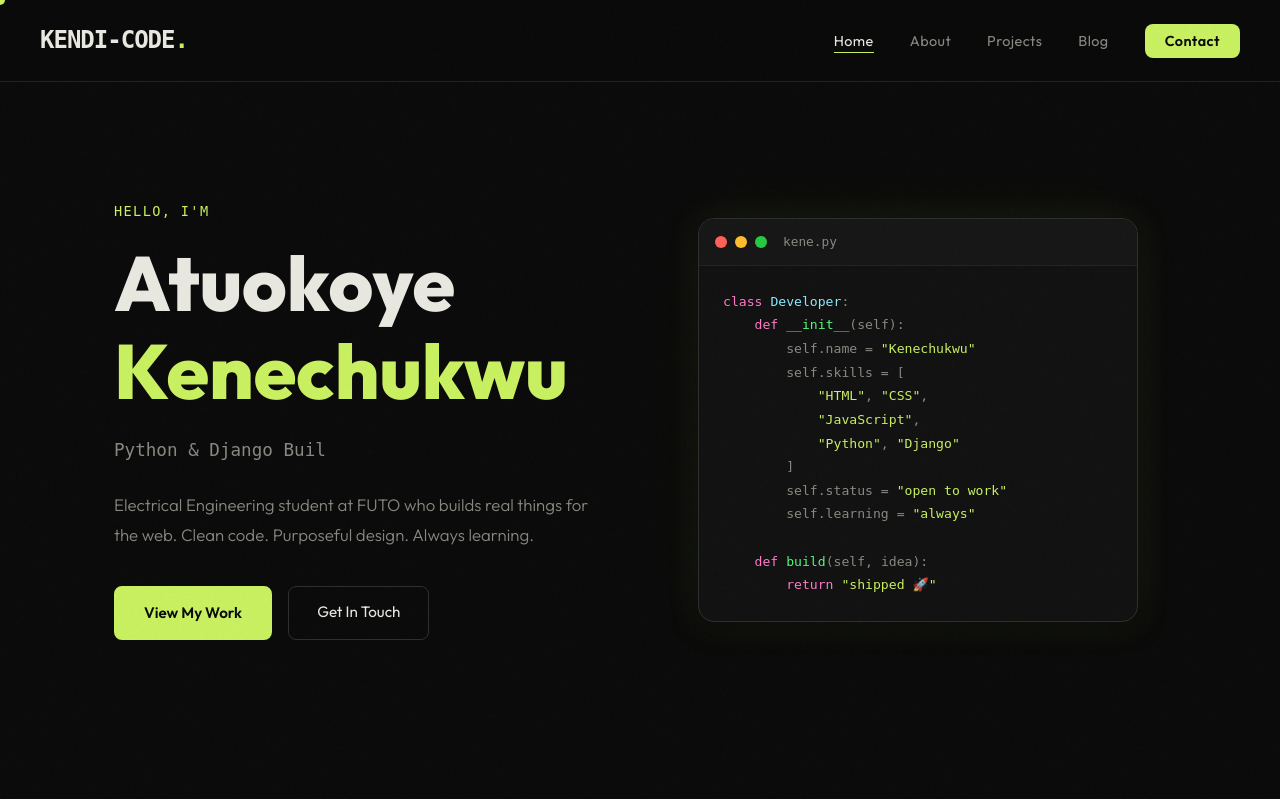
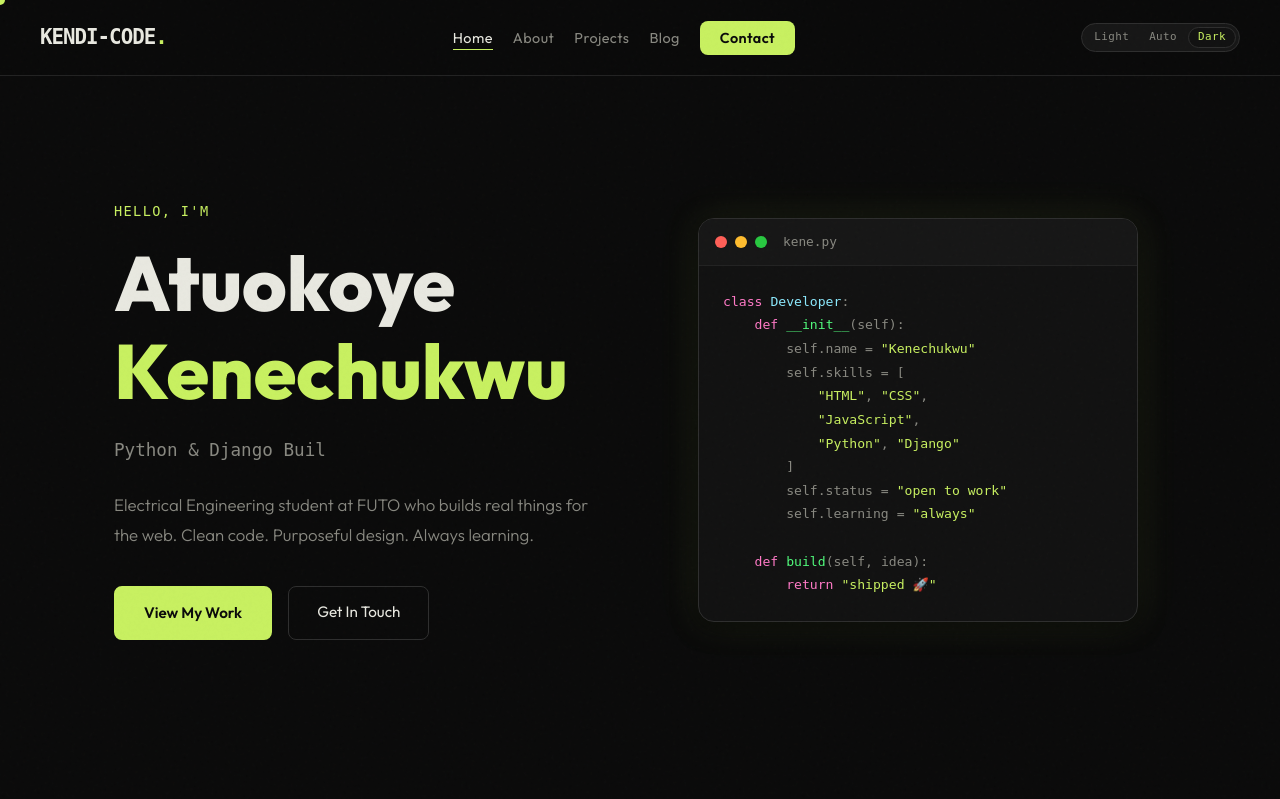
Before and after one commit to Kendi-code/portfolio, a Django app: page / in a window 1280 px wide. Shown: the top 799 px of the page. Run offline with Django 5.2, Linux system fonts and the light colour scheme; data comes from the database, SQL or seed files in the repository; data that the repository does not hold is empty; parts of the project's set-up code (start-up, migrations or seed data) failed here and were passed over; some web fonts are replaced.

Commit message:
Added new )

```diff
--- a/portfolio_project/urls.py
+++ b/portfolio_project/urls.py
@@ -7,17 +7,8 @@ urlpatterns = [
     path('admin/', admin.site.urls),
     path('', include('portfolio.urls')),
     path('blog/', include('blog.urls')),
+    path('dashboard/', include('dashboard.urls')),
 ]
 
-# Serve media files during development
 if settings.DEBUG:
     urlpatterns += static(settings.MEDIA_URL, document_root=settings.MEDIA_ROOT)
-
-urlpatterns = [
-    path('admin/', admin.site.urls),
-    path('', include('portfolio.urls')),
-    path('blog/', include('blog.urls')),
-    path('dashboard/', include('dashboard.urls')),  # ← add this line
-]
-
-path('dashboard/', include('dashboard.urls')),
--- a/static/css/style.css
+++ b/static/css/style.css
@@ -118,23 +134,30 @@ h3 { font-size: 1.2rem; font-weight: 600; }
   backdrop-filter: blur(16px);
   -webkit-backdrop-filter: blur(16px);
   border-bottom: 1px solid var(--border);
-  transition: padding var(--transition), border-color var(--transition);
+  transition: padding var(--transition), background var(--transition);
+  gap: 16px;
+}
+[data-theme="light"] .navbar {
+  background: rgba(245, 245, 240, 0.9);
 }
 .navbar.scrolled { padding: 14px 40px; }
 
 .nav-logo {
   font-family: var(--mono);
-  font-size: 1.5rem;
+  font-size: 1.3rem;
   font-weight: 700;
   color: var(--text);
   letter-spacing: -1px;
+  flex-shrink: 0;
 }
 .nav-logo span { color: var(--accent); }
 
 .nav-links {
   display: flex;
   align-items: center;
-  gap: 36px;
+  gap: 20px;
+  flex: 1;
+  justify-content: center;
 }
 .nav-links a {
   font-size: 0.9rem;
@@ -164,6 +187,43 @@ h3 { font-size: 1.2rem; font-weight: 600; }
 .nav-cta::after { display: none !important; }
 .nav-cta:hover { background: var(--text); color: var(--bg) !important; }
 
+/* === THEME TOGGLE === */
+.theme-toggle {
+  display: flex;
+  align-items: center;
+  background: var(--bg-elevated);
+  border: 1px solid var(--border-bright);
+  border-radius: 20px;
+  padding: 3px;
+  gap: 2px;
+  flex-shrink: 0;
+}
+.theme-btn {
+  background: none;
+  border: none;
+  cursor: pointer;
+  padding: 4px 9px;       /* ← reduced from 5px 12px */
+  border-radius: 16px;
+  font-size: 0.68rem;     /* ← reduced from 0.72rem */
+  font-family: var(--mono);
+  color: var(--text-muted);
+  transition: background var(--transition), color var(--transition);
+  letter-spacing: 0.04em;
+  line-height: 1;
+  white-space: nowrap;
+}
+.theme-btn.active {
+  background: var(--bg-card);
+  color: var(--accent);
+  border: 1px solid var(--border-bright);
+}
+.theme-btn:hover:not(.active) { color: var(--text); }
+
+/* Desktop toggle visible, mobile toggle hidden by default */
+.theme-toggle-desktop { display: flex; }
+.mobile-theme-item { display: none; }
+
+/* === HAMBURGER === */
 .hamburger {
   display: none;
   flex-direction: column;
--- a/static/js/main.js
+++ b/static/js/main.js
@@ -2,13 +2,58 @@
    PORTFOLIO — main.js
 ============================================= */
 
-// === CUSTOM CURSOR ===
+/* === THEME SYSTEM === */
+(function() {
+  const root = document.documentElement;
+
+  function applyTheme(mode) {
+    if (mode === 'dark') {
+      root.setAttribute('data-theme', 'dark');
+    } else if (mode === 'light') {
+      root.setAttribute('data-theme', 'light');
+    } else {
+      const prefersDark = window.matchMedia('(prefers-color-scheme: dark)').matches;
+      root.setAttribute('data-theme', prefersDark ? 'dark' : 'light');
+    }
+  }
+
+  function setActiveButton(mode) {
+    document.querySelectorAll('.theme-btn').forEach(btn => {
+      btn.classList.toggle('active', btn.dataset.mode === mode);
+    });
+  }
+
+  function setTheme(mode) {
+    localStorage.setItem('theme', mode);
+    applyTheme(mode);
+    setActiveButton(mode);
+  }
+
+  const saved = localStorage.getItem('theme') || 'dark';
+  applyTheme(saved);
+
+  document.addEventListener('DOMContentLoaded', function() {
+    setActiveButton(saved);
+
+    document.querySelectorAll('.theme-btn').forEach(btn => {
+      btn.addEventListener('click', () => setTheme(btn.dataset.mode));
+    });
+
+    window.matchMedia('(prefers-color-scheme: dark)').addEventListener('change', () => {
+      if (localStorage.getItem('theme') === 'system') {
+        applyTheme('system');
+      }
+    });
+  });
+})();
+
+/* === CUSTOM CURSOR === */
 document.addEventListener('mousemove', (e) => {
   document.body.style.setProperty('--cx', e.clientX + 'px');
   document.body.style.setProperty('--cy', e.clientY + 'px');
 });
 
-// === NAVBAR SCROLL EFFECT ===
+/* === NAVBAR SCROLL EFFECT === */
 const navbar = document.getElementById('navbar');
 window.addEventListener('scroll', () => {
   if (window.scrollY > 40) {
@@ -18,16 +63,15 @@ window.addEventListener('scroll', () => {
   }
 });
 
-// === HAMBURGER MENU ===
+/* === HAMBURGER MENU === */
 const hamburger = document.getElementById('hamburger');
 const navLinks  = document.getElementById('navLinks');
 
 if (hamburger && navLinks) {
   hamburger.addEventListener('click', () => {
     navLinks.classList.toggle('open');
-    // Animate hamburger bars into X
+    hamburger.classList.toggle('active');
     const spans = hamburger.querySelectorAll('span');
-    hamburger.classList.toggle('active');
     if (hamburger.classList.contains('active')) {
       spans[0].style.transform = 'rotate(45deg) translate(5px, 5px)';
       spans[1].style.opacity   = '0';
@@ -39,7 +83,6 @@ if (hamburger && navLinks) {
     }
   });
 
-  // Close nav when a link is clicked
   navLinks.querySelectorAll('a').forEach(link => {
     link.addEventListener('click', () => {
       navLinks.classList.remove('open');
@@ -52,7 +95,7 @@ if (hamburger && navLinks) {
   });
 }
 
-// === SCROLL REVEAL ===
+/* === SCROLL REVEAL === */
 const revealObserver = new IntersectionObserver((entries) => {
   entries.forEach(entry => {
     if (entry.isIntersecting) {
@@ -63,14 +106,12 @@ const revealObserver = new IntersectionObserver((entries) => {
 
 document.querySelectorAll('.reveal').forEach(el => revealObserver.observe(el));
 
-// === SKILL BAR ANIMATION ===
-// Runs once when skill bars scroll into view
+/* === SKILL BAR ANIMATION === */
 const skillObserver = new IntersectionObserver((entries) => {
   entries.forEach(entry => {
     if (entry.isIntersecting) {
       const fill = entry.target;
       const width = fill.dataset.width;
-      // Short delay so the reveal animation plays first
       setTimeout(() => {
         fill.style.width = width + '%';
       }, 300);
@@ -81,7 +122,7 @@ const skillObserver = new IntersectionObserver((entries) => {
 
 document.querySelectorAll('.skill-fill').forEach(el => skillObserver.observe(el));
 
-// === TYPEWRITER EFFECT (Home hero only) ===
+/* === TYPEWRITER EFFECT === */
 const typewriterEl = document.getElementById('typewriter');
 if (typewriterEl) {
   const phrases = [
@@ -109,7 +150,6 @@ if (typewriterEl) {
     }
 
     if (!isDeleting && charIndex === currentPhrase.length) {
-      // Pause at end before deleting
       isDeleting = true;
       typingSpeed = 1800;
     } else if (isDeleting && charIndex === 0) {
@@ -121,11 +161,10 @@ if (typewriterEl) {
     setTimeout(type, typingSpeed);
   }
 
-  // Start after a short delay
   setTimeout(type, 600);
 }
 
-// === AUTO-DISMISS MESSAGES ===
+/* === AUTO-DISMISS MESSAGES === */
 setTimeout(() => {
   document.querySelectorAll('.alert').forEach(alert => {
     alert.style.transition = 'opacity 0.5s ease';
--- a/templates/base.html
+++ b/templates/base.html
@@ -1,6 +1,6 @@
 {% load static %}
 <!DOCTYPE html>
-<html lang="en">
+<html lang="en" data-theme="dark">
 <head>
   <meta charset="UTF-8" />
   <meta name="viewport" content="width=device-width, initial-scale=1.0"/>
@@ -11,28 +11,56 @@
   <link href="https://fonts.googleapis.com/css2?family=Fragment+Mono&family=Outfit:wght@300;400;600;800&display=swap" rel="stylesheet">
   <link rel="icon" type="image/png" href="{% static 'images/favicon.png' %}">
   <link rel="stylesheet" href="{% static 'css/style.css' %}">
+  <script>
+    (function() {
+      const saved = localStorage.getItem('theme') || 'dark';
+      const prefersDark = window.matchMedia('(prefers-color-scheme: dark)').matches;
+      if (saved === 'light') {
+        document.documentElement.setAttribute('data-theme', 'light');
+      } else if (saved === 'system') {
+        document.documentElement.setAttribute('data-theme', prefersDark ? 'dark' : 'light');
+      } else {
+        document.documentElement.setAttribute('data-theme', 'dark');
+      }
+    })();
+  </script>
 </head>
 <body>
 
-  <!-- Noise overlay for texture -->
   <div class="noise-overlay"></div>
 
-  <!-- Navigation -->
   <nav class="navbar" id="navbar">
     <a href="{% url 'home' %}" class="nav-logo">KENDI-CODE<span>.</span></a>
+
     <ul class="nav-links" id="navLinks">
       <li><a href="{% url 'home' %}" class="{% if request.resolver_match.url_name == 'home' %}active{% endif %}">Home</a></li>
       <li><a href="{% url 'about' %}" class="{% if request.resolver_match.url_name == 'about' %}active{% endif %}">About</a></li>
       <li><a href="{% url 'projects' %}" class="{% if request.resolver_match.url_name == 'projects' %}active{% endif %}">Projects</a></li>
       <li><a href="{% url 'blog_list' %}" class="{% if request.resolver_match.url_name == 'blog_list' %}active{% endif %}">Blog</a></li>
       <li><a href="{% url 'contact' %}" class="nav-cta {% if request.resolver_match.url_name == 'contact' %}active{% endif %}">Contact</a></li>
+
+      <!-- Theme toggle inside mobile menu -->
+      <li class="mobile-theme-item">
+        <div class="theme-toggle">
+          <button class="theme-btn" data-mode="light">Light</button>
+          <button class="theme-btn" data-mode="system">Auto</button>
+          <button class="theme-btn" data-mode="dark">Dark</button>
+        </div>
+      </li>
     </ul>
+
+    <!-- Theme toggle desktop navbar -->
+    <div class="theme-toggle theme-toggle-desktop" id="themeToggle">
+      <button class="theme-btn" data-mode="light">Light</button>
+      <button class="theme-btn" data-mode="system">Auto</button>
+      <button class="theme-btn" data-mode="dark">Dark</button>
+    </div>
+
     <button class="hamburger" id="hamburger" aria-label="Toggle menu">
       <span></span><span></span><span></span>
     </button>
   </nav>
 
-  <!-- Main content -->
   <main>
     {% if messages %}
       <div class="messages-container">
@@ -44,7 +72,6 @@
     {% block content %}{% endblock %}
   </main>
 
-  <!-- Footer -->
   <footer class="footer">
     <div class="footer-inner">
       <p class="footer-name">Atuokoye Kenechukwu</p>
@@ -52,7 +79,7 @@
       <div class="footer-links">
         <a href="https://github.com/Kendi-code/-Kendi-code-Myproject.com" target="_blank" rel="noopener">GitHub</a>
         <a href="mailto:itzkendi5@gmail.com">Email</a>
-        <a href="https://l.facebook.com/l.php?u=https%3A%2F%2Fwww.linkedin.com%2Fin%2Fkenechukwu-atuokoye-75a87a280%3Futm_source%3Dshare%26utm_campaign%3Dshare_via%26utm_content%3Dprofile%26utm_medium%3Dandroid_app%26fbclid%3DIwZXh0bgNhZW0CMTAAYnJpZBExYmZFRnMybVFCV1NwUk1XWHNydGMGYXBwX2lkEDIyMjAzOTE3ODgyMDA4OTIAAR7B3_etQhxb9RTqgcMIwU_txozgwuuR3N07XAaAZ49Ld13wzF-7pIK30Y1ttw_aem_JcAgc131JqWpYGR5gYES8w&h=AT6q7tZxycn5-DbNKXn60I-_x5TwZxsZMtvfNHv94if02KyIitxZE0FHFCRUUBTdfqCeRvspSln4jyhJWpb08wH-_qdkHPc35eJjnaLGIbKHHfbqnV80BViDGthgrHMJnoBKGQ" target="_blank" rel="noopener">LinkedIn</a>
+        <a href="https://linkedin.com/in/kenechukwu-atuokoye-75a87a280" target="_blank" rel="noopener">LinkedIn</a>
       </div>
       <p class="footer-copy">© 2026 Atuokoye Kenechukwu. Built with Django.</p>
     </div>
```
Also changed, not shown: other parts of static/css/style.css (+43 -43 lines), media/blog/django_3ooI5E4.png (added), media/blog/django_77DtGsD.png (added), media/blog/django_TwJ2nOZ.png (added), media/blog/django_V1aiwFE.png (added), media/blog/django_q85RXNI.png (added).
